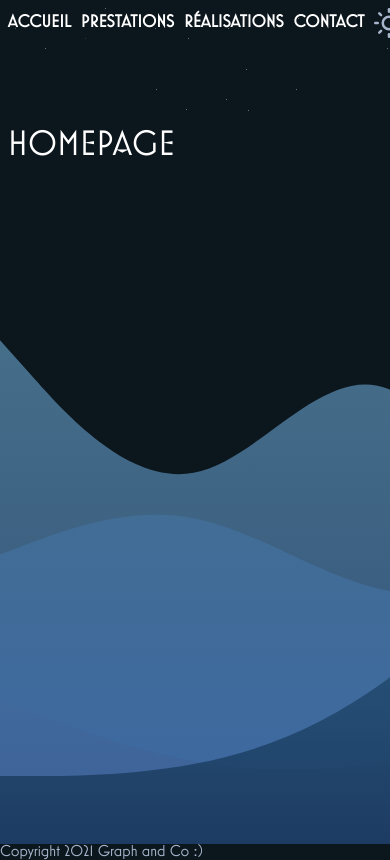
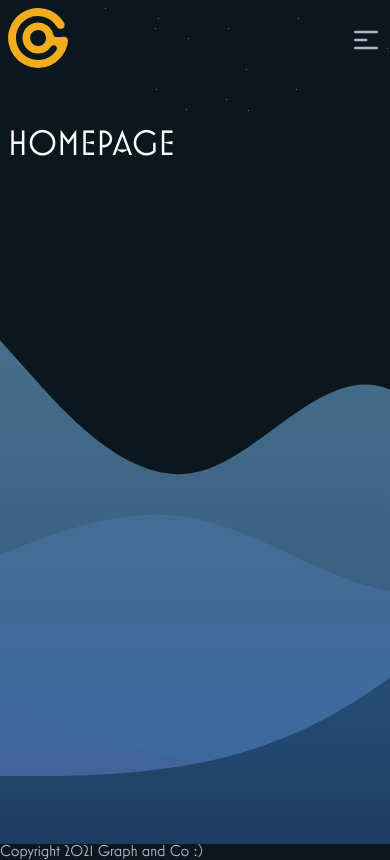
Before and after one commit to Graphandco/next-graphandco, a Next.js app: page / in a window 390 px wide. Built offline with nearby package versions, Linux system fonts and the light colour scheme.

Commit message:
Set responsive menu

```diff
--- a/components/Header.js
+++ b/components/Header.js
@@ -1,9 +1,14 @@
+import { useState } from "react";
 import Image from "next/image";
 import Link from "next/link";
+import { HiOutlineMenuAlt1 } from "react-icons/hi";
 // import { FiSun } from "react-icons/fi";
 // import { RiMoonClearFill } from "react-icons/ri";
 
 const Header = ({ theme, switchTheme }) => {
+   const [isNavOpen, setIsNavOpen] = useState(false);
+   const links = ["accueil", "prestations", "realisations", "contact"];
+
    return (
       <header>
          <div className="header-wrapper container">
@@ -12,11 +17,12 @@ const Header = ({ theme, switchTheme }) => {
                   <Image src={"/images/logo.svg"} width="60" height="60" />
                </a>
             </Link>
-            <nav>
-               <Link href="/">Accueil</Link>
-               <Link href="/prestations">Prestations</Link>
-               <Link href="/realisations">Réalisations</Link>
-               <Link href="/contact">Contact</Link>
+            <nav className={isNavOpen ? "open" : ""}>
+               {links.map((link) => (
+                  <Link key={link} href={link === "accueil" ? "/" : `/${link}`}>
+                     <a onClick={() => setIsNavOpen(!isNavOpen)}>{link}</a>
+                  </Link>
+               ))}
                <div className="theme-switcher" onClick={switchTheme}>
                   {theme === "light" ? (
                      <svg
@@ -71,6 +77,10 @@ const Header = ({ theme, switchTheme }) => {
                   /> */}
                </div>
             </nav>
+            <HiOutlineMenuAlt1
+               className="mobile-toggle"
+               onClick={() => setIsNavOpen(!isNavOpen)}
+            />
          </div>
       </header>
    );
--- a/components/home/Hero.js
+++ b/components/home/Hero.js
@@ -1,5 +1,6 @@
 import Image from "next/image";
 import React from "react";
+import { Waves } from "./Waves";
 
 const Hero = () => {
    return (
@@ -7,6 +8,7 @@ const Hero = () => {
          <div className="waves">
             <div className="new-wave"></div>
          </div>
+         {/* <Waves /> */}
          <div className="container">
             <h1>Homepage</h1>
          </div>
--- /dev/null
+++ b/components/home/Waves.js
@@ -0,0 +1,75 @@
+import React from "react";
+export const Waves = () => {
+   return (
+      <svg
+         id="wave"
+         style="transform:rotate(0deg); transition: 0.3s"
+         viewBox="0 0 1440 490"
+         version="1.1"
+         xmlns="http://www.w3.org/2000/svg"
+      >
+         <defs>
+            <linearGradient id="sw-gradient-0" x1="0" x2="0" y1="1" y2="0">
+               <stop stop-color="rgba(62, 139.779, 243, 1)" offset="0%"></stop>
+               <stop stop-color="rgba(0, 0, 0, 1)" offset="100%"></stop>
+            </linearGradient>
+         </defs>
+         <path
+            style="transform:translate(0, 0px); opacity:1"
+            fill="url(#sw-gradient-0)"
+            d="M0,294L21.8,285.8C43.6,278,87,261,131,269.5C174.5,278,218,310,262,318.5C305.5,327,349,310,393,269.5C436.4,229,480,163,524,179.7C567.3,196,611,294,655,277.7C698.2,261,742,131,785,81.7C829.1,33,873,65,916,73.5C960,82,1004,65,1047,122.5C1090.9,180,1135,310,1178,351.2C1221.8,392,1265,343,1309,269.5C1352.7,196,1396,98,1440,106.2C1483.6,114,1527,229,1571,236.8C1614.5,245,1658,147,1702,122.5C1745.5,98,1789,147,1833,163.3C1876.4,180,1920,163,1964,147C2007.3,131,2051,114,2095,122.5C2138.2,131,2182,163,2225,196C2269.1,229,2313,261,2356,245C2400,229,2444,163,2487,171.5C2530.9,180,2575,261,2618,302.2C2661.8,343,2705,343,2749,302.2C2792.7,261,2836,180,2880,138.8C2923.6,98,2967,98,3011,106.2C3054.5,114,3098,131,3120,138.8L3141.8,147L3141.8,490L3120,490C3098.2,490,3055,490,3011,490C2967.3,490,2924,490,2880,490C2836.4,490,2793,490,2749,490C2705.5,490,2662,490,2618,490C2574.5,490,2531,490,2487,490C2443.6,490,2400,490,2356,490C2312.7,490,2269,490,2225,490C2181.8,490,2138,490,2095,490C2050.9,490,2007,490,1964,490C1920,490,1876,490,1833,490C1789.1,490,1745,490,1702,490C1658.2,490,1615,490,1571,490C1527.3,490,1484,490,1440,490C1396.4,490,1353,490,1309,490C1265.5,490,1222,490,1178,490C1134.5,490,1091,490,1047,490C1003.6,490,960,490,916,490C872.7,490,829,490,785,490C741.8,490,698,490,655,490C610.9,490,567,490,524,490C480,490,436,490,393,490C349.1,490,305,490,262,490C218.2,490,175,490,131,490C87.3,490,44,490,22,490L0,490Z"
+         ></path>
+         <defs>
+            <linearGradient id="sw-gradient-1" x1="0" x2="0" y1="1" y2="0">
+               <stop
+                  stop-color="rgba(46.94, 86.626, 181.835, 1)"
+                  offset="0%"
+               ></stop>
+               <stop
+                  stop-color="rgba(103.894, 139.343, 186.388, 1)"
+                  offset="100%"
+               ></stop>
+            </linearGradient>
+         </defs>
+         <path
+            style="transform:translate(0, 50px); opacity:0.9"
+            fill="url(#sw-gradient-1)"
+            d="M0,343L21.8,351.2C43.6,359,87,376,131,383.8C174.5,392,218,392,262,383.8C305.5,376,349,359,393,343C436.4,327,480,310,524,269.5C567.3,229,611,163,655,130.7C698.2,98,742,98,785,114.3C829.1,131,873,163,916,147C960,131,1004,65,1047,73.5C1090.9,82,1135,163,1178,179.7C1221.8,196,1265,147,1309,114.3C1352.7,82,1396,65,1440,73.5C1483.6,82,1527,114,1571,114.3C1614.5,114,1658,82,1702,122.5C1745.5,163,1789,278,1833,285.8C1876.4,294,1920,196,1964,155.2C2007.3,114,2051,131,2095,179.7C2138.2,229,2182,310,2225,318.5C2269.1,327,2313,261,2356,204.2C2400,147,2444,98,2487,81.7C2530.9,65,2575,82,2618,147C2661.8,212,2705,327,2749,318.5C2792.7,310,2836,180,2880,155.2C2923.6,131,2967,212,3011,253.2C3054.5,294,3098,294,3120,294L3141.8,294L3141.8,490L3120,490C3098.2,490,3055,490,3011,490C2967.3,490,2924,490,2880,490C2836.4,490,2793,490,2749,490C2705.5,490,2662,490,2618,490C2574.5,490,2531,490,2487,490C2443.6,490,2400,490,2356,490C2312.7,490,2269,490,2225,490C2181.8,490,2138,490,2095,490C2050.9,490,2007,490,1964,490C1920,490,1876,490,1833,490C1789.1,490,1745,490,1702,490C1658.2,490,1615,490,1571,490C1527.3,490,1484,490,1440,490C1396.4,490,1353,490,1309,490C1265.5,490,1222,490,1178,490C1134.5,490,1091,490,1047,490C1003.6,490,960,490,916,490C872.7,490,829,490,785,490C741.8,490,698,490,655,490C610.9,490,567,490,524,490C480,490,436,490,393,490C349.1,490,305,490,262,490C218.2,490,175,490,131,490C87.3,490,44,490,22,490L0,490Z"
+         ></path>
+         <defs>
+            <linearGradient id="sw-gradient-2" x1="0" x2="0" y1="1" y2="0">
+               <stop
+                  stop-color="rgba(52.116, 82.587, 136.299, 1)"
+                  offset="0%"
+               ></stop>
+               <stop
+                  stop-color="rgba(87.094, 138.416, 168.174, 1)"
+                  offset="100%"
+               ></stop>
+            </linearGradient>
+         </defs>
+         <path
+            style="transform:translate(0, 100px); opacity:0.8"
+            fill="url(#sw-gradient-2)"
+            d="M0,49L21.8,73.5C43.6,98,87,147,131,138.8C174.5,131,218,65,262,81.7C305.5,98,349,196,393,253.2C436.4,310,480,327,524,285.8C567.3,245,611,147,655,147C698.2,147,742,245,785,253.2C829.1,261,873,180,916,155.2C960,131,1004,163,1047,163.3C1090.9,163,1135,131,1178,138.8C1221.8,147,1265,196,1309,245C1352.7,294,1396,343,1440,343C1483.6,343,1527,294,1571,285.8C1614.5,278,1658,310,1702,318.5C1745.5,327,1789,310,1833,310.3C1876.4,310,1920,327,1964,285.8C2007.3,245,2051,147,2095,114.3C2138.2,82,2182,114,2225,138.8C2269.1,163,2313,180,2356,187.8C2400,196,2444,196,2487,212.3C2530.9,229,2575,261,2618,294C2661.8,327,2705,359,2749,343C2792.7,327,2836,261,2880,196C2923.6,131,2967,65,3011,32.7C3054.5,0,3098,0,3120,0L3141.8,0L3141.8,490L3120,490C3098.2,490,3055,490,3011,490C2967.3,490,2924,490,2880,490C2836.4,490,2793,490,2749,490C2705.5,490,2662,490,2618,490C2574.5,490,2531,490,2487,490C2443.6,490,2400,490,2356,490C2312.7,490,2269,490,2225,490C2181.8,490,2138,490,2095,490C2050.9,490,2007,490,1964,490C1920,490,1876,490,1833,490C1789.1,490,1745,490,1702,490C1658.2,490,1615,490,1571,490C1527.3,490,1484,490,1440,490C1396.4,490,1353,490,1309,490C1265.5,490,1222,490,1178,490C1134.5,490,1091,490,1047,490C1003.6,490,960,490,916,490C872.7,490,829,490,785,490C741.8,490,698,490,655,490C610.9,490,567,490,524,490C480,490,436,490,393,490C349.1,490,305,490,262,490C218.2,490,175,490,131,490C87.3,490,44,490,22,490L0,490Z"
+         ></path>
+         <defs>
+            <linearGradient id="sw-gradient-3" x1="0" x2="0" y1="1" y2="0">
+               <stop
+                  stop-color="rgba(4.014, 16.139, 45.227, 1)"
+                  offset="0%"
+               ></stop>
+               <stop
+                  stop-color="rgba(45.03, 107.125, 143.129, 1)"
+                  offset="100%"
+               ></stop>
+            </linearGradient>
+         </defs>
+         <path
+            style="transform:translate(0, 150px); opacity:0.7"
+            fill="url(#sw-gradient-3)"
+            d="M0,294L21.8,294C43.6,294,87,294,131,285.8C174.5,278,218,261,262,228.7C305.5,196,349,147,393,147C436.4,147,480,196,524,220.5C567.3,245,611,245,655,269.5C698.2,294,742,343,785,302.2C829.1,261,873,131,916,65.3C960,0,1004,0,1047,24.5C1090.9,49,1135,98,1178,114.3C1221.8,131,1265,114,1309,155.2C1352.7,196,1396,294,1440,302.2C1483.6,310,1527,229,1571,212.3C1614.5,196,1658,245,1702,253.2C1745.5,261,1789,229,1833,204.2C1876.4,180,1920,163,1964,171.5C2007.3,180,2051,212,2095,187.8C2138.2,163,2182,82,2225,114.3C2269.1,147,2313,294,2356,326.7C2400,359,2444,278,2487,245C2530.9,212,2575,229,2618,261.3C2661.8,294,2705,343,2749,375.7C2792.7,408,2836,425,2880,408.3C2923.6,392,2967,343,3011,326.7C3054.5,310,3098,327,3120,334.8L3141.8,343L3141.8,490L3120,490C3098.2,490,3055,490,3011,490C2967.3,490,2924,490,2880,490C2836.4,490,2793,490,2749,490C2705.5,490,2662,490,2618,490C2574.5,490,2531,490,2487,490C2443.6,490,2400,490,2356,490C2312.7,490,2269,490,2225,490C2181.8,490,2138,490,2095,490C2050.9,490,2007,490,1964,490C1920,490,1876,490,1833,490C1789.1,490,1745,490,1702,490C1658.2,490,1615,490,1571,490C1527.3,490,1484,490,1440,490C1396.4,490,1353,490,1309,490C1265.5,490,1222,490,1178,490C1134.5,490,1091,490,1047,490C1003.6,490,960,490,916,490C872.7,490,829,490,785,490C741.8,490,698,490,655,490C610.9,490,567,490,524,490C480,490,436,490,393,490C349.1,490,305,490,262,490C218.2,490,175,490,131,490C87.3,490,44,490,22,490L0,490Z"
+         ></path>
+      </svg>
+   );
+};
--- a/styles/_header.scss
+++ b/styles/_header.scss
@@ -22,6 +22,9 @@ header {
       display: flex;
       align-items: center;
       gap: 2.5vw;
+      @include mq(mobile) {
+         flex-direction: column;
+      }
       a {
          color: var(--contrast);
          text-transform: uppercase;
@@ -34,18 +37,53 @@ header {
          gap: 1vw;
          svg {
             display: flex;
-            transition: all 0.2s linear;
+            transition: all 0.1s linear;
             cursor: pointer;
             width: 30px;
             height: 30px;
             height: auto;
-            stroke: var(--text-color);
+            stroke: var(--contrast);
             transform: scale(1);
             &:hover {
-               stroke: var(--orange);
                transform: scale(1.1);
             }
          }
       }
    }
+   .mobile-toggle {
+      display: none;
+   }
 }
+@include mq(mobile) {
+   .header-wrapper {
+      nav {
+         position: fixed;
+         top: 0;
+         right: 0;
+         height: 100vh;
+         width: 100vw;
+         background-color: var(--orange);
+         z-index: 9;
+         display: flex;
+         flex-direction: column;
+         justify-content: center;
+         gap: 2rem;
+         clip-path: circle(0%);
+         clip-path: ellipse(0px 0px at 100% 0%);
+         transition: 0.3s cubic-bezier(0.74, 0.24, 1, 0.51);
+         a {
+            font-size: 1.8rem;
+         }
+         &.open {
+            clip-path: circle(60%);
+            clip-path: ellipse(75vh 75vh at 90% 20%);
+         }
+      }
+      .mobile-toggle {
+         display: block;
+         position: relative;
+         z-index: 10;
+         font-size: 2rem;
+      }
+   }
+}
```
Also changed, not shown: public/images/waves.svg.
